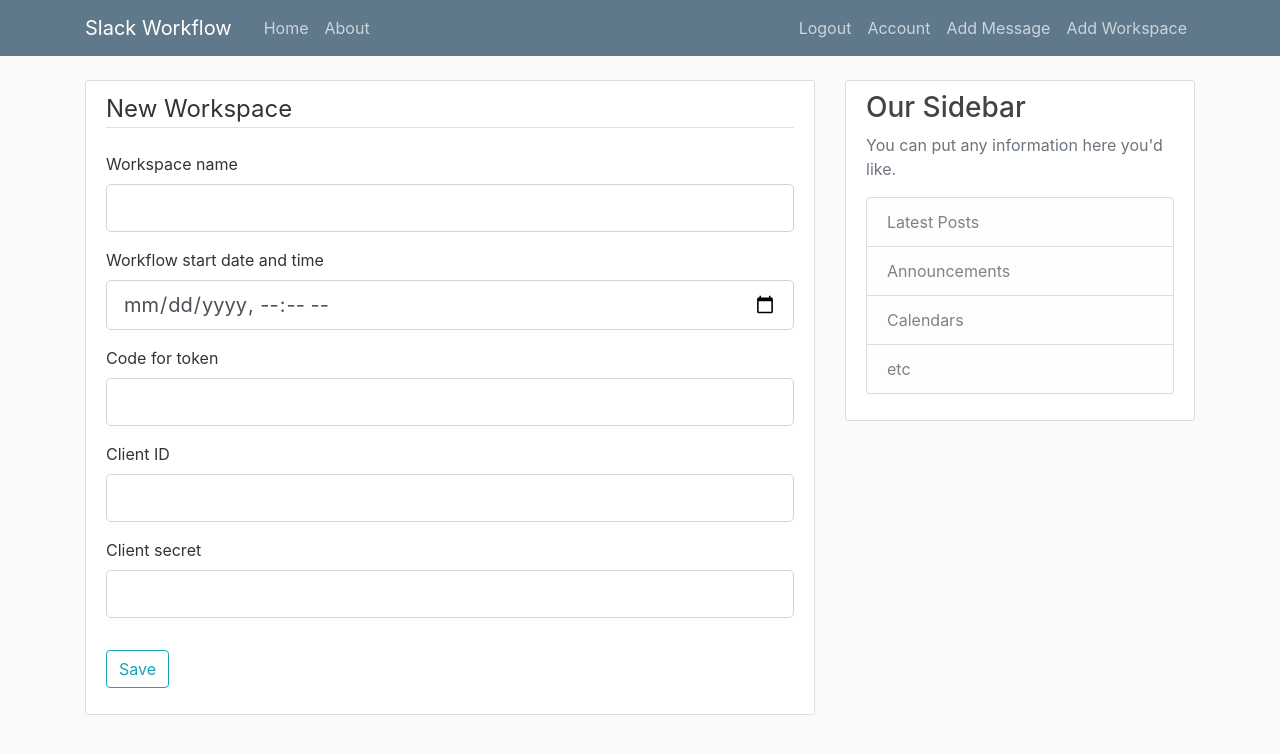
After one commit to nirbarazida/slack-funnel, a Flask app: page /AddWorkspace in a window 1280 px wide. The commit adds this page. Shown: the top 754 px of the page. Run offline with Flask 2, Linux system fonts and the light colour scheme; the visitor is signed in with stand-in values (Sample User, id 1); some libraries are stand-ins or nearby versions.

Commit message:
Add workspace from UI

```diff
--- a/slack_workflow_app/routes_and_forms/forms.py
+++ b/slack_workflow_app/routes_and_forms/forms.py
@@ -1,9 +1,14 @@
 from flask_wtf import FlaskForm
 from wtforms import StringField, PasswordField, SubmitField, BooleanField, TextAreaField
 from wtforms.validators import DataRequired, Length, Email, EqualTo, optional, ValidationError
-from slack_workflow_app.database.schema import UserTable, Workspace, Workflow, WorkflowMessage, Message, WorkspaceMessage
+from slack_workflow_app.database.schema import UserTable, Workspace, Workflow, WorkflowMessage, Message, \
+    WorkspaceMessage
+from wtforms.fields.html5 import DateTimeLocalField
+from datetime import datetime
+from slack_workflow_app.const import DATE_TIME_FORMAT_FORM
 
-#todo: add validate step to all relevent forms - add step
+
+# todo: add validate step to all relevent forms - add step
 
 
 class RegistrationForm(FlaskForm):
@@ -35,17 +40,36 @@
     submit = SubmitField('Login')
 
 
-class NewMessageForm(FlaskForm): #todo: add channel and direct_user_email
+class NewMessageForm(FlaskForm):  # todo: validate that one of the channel/ direct_user_id exists
     message_name = StringField('Message name', validators=[DataRequired(), Length(min=2, max=30)])
     message = TextAreaField('Message', validators=[DataRequired(), Length(min=2, max=2000)])
+    channel = StringField('Channel name')
+    direct_user_id = StringField('User ID (Direct message)')
+
     submit = SubmitField('Save')
 
     def validate_message_name(self, message_name):
         user = Message.query.filter_by(name=message_name.data).first()
         if user:
-            raise ValidationError('That name is taken. Please choose a different one.')
+            raise ValidationError('That name is taken. Please choose a different name.')
 
     def validate_message(self, message):
         message = Message.query.filter_by(message=message.data).first()
         if message:
-            raise ValidationError(f'This message exists in the data base under the name - "{message.name}"')
+            raise ValidationError(
+                f'This message exists in the data base under the name - "{message.name} with id {message.id}"')
+
+
+class NewMWorkspaceForm(FlaskForm):
+    workspace_name = StringField('Workspace name', validators=[DataRequired(), Length(min=2, max=30)])
+    start_date = DateTimeLocalField('Workflow start date and time', format=DATE_TIME_FORMAT_FORM,
+                                    validators=[DataRequired()])
+    code_for_token = StringField('Code for token',validators=[DataRequired()])
+    client_id = StringField('Client ID')
+    client_secret = StringField('Client secret')
+    submit = SubmitField('Save')
+
+    def validate_workspace_name(self, workspace_name):
+        workspace = Workspace.query.filter_by(name=workspace_name.data).first()
+        if workspace:
+            raise ValidationError('That name is taken. Please choose a different name for the workspace.')
--- a/slack_workflow_app/routes_and_forms/routes.py
+++ b/slack_workflow_app/routes_and_forms/routes.py
@@ -1,30 +1,21 @@
 from flask import render_template, url_for, flash, redirect, request, jsonify
-from slack_workflow_app.routes_and_forms.forms import RegistrationForm, LoginForm, NewMessageForm
+from slack_workflow_app.routes_and_forms.forms import RegistrationForm, LoginForm, NewMessageForm, NewMWorkspaceForm
 from slack_workflow_app import app, db, bcrypt
 from slack_workflow_app.database.schema import UserTable, Workspace, Workflow, WorkflowMessage, Message, \
     WorkspaceMessage
 from flask_login import login_user, current_user, logout_user, login_required
 from datetime import datetime, timedelta
 from functools import wraps
+from slack_workflow_app.const import DATE_TIME_FORMAT_FORM, DATE_TIME_FORMAT_DB,posts
+from slack_sdk import WebClient, errors
+from slack_workflow_app.secret_const import CLIENT_ID, CLIENT_SECRET
+import json
 
 # todo: use bcrypt for the tokens
 # todo: add login_required to relevent pages
 
 
-posts = [
-    {
-        'author': 'Corey Schafer',
-        'title': 'Blog Post 1',
-        'content': 'First post content',
-        'date_posted': 'April 20, 2018'
-    },
-    {
-        'author': 'Jane Doe',
-        'title': 'Blog Post 2',
-        'content': 'Second post content',
-        'date_posted': 'April 21, 2018'
-    }
-]
+
 
 
 @app.route("/")
@@ -82,7 +73,7 @@
     return render_template('account/account.html', title='Account')
 
 
-@app.route("/add_message", methods=['GET', 'POST'])
+@app.route("/AddMessage", methods=['GET', 'POST'])
 @login_required
 def add_message():  # todo: add channel and direct_user_email
     form = NewMessageForm()
@@ -92,187 +83,52 @@
         db.session.commit()
         flash('Your message has been created!', 'success')
         return redirect(url_for('home'))
-    return render_template('add_message/add_message.html', title='New Message', form=form, legend='New Message')
+    return render_template('AddMessage/AddMessage.html', title='New Message', form=form, legend='New Message')
 
 
-############# API ###############
-
-def api_auth(f):
-    @wraps(f)
-    def decorated(*args, **kwargs):
-        auth = request.authorization
-
-        if auth:
-            user = UserTable.query.filter_by(username=auth.username).first()
-            if user and bcrypt.check_password_hash(user.password, auth.password):
-                return f(*args, **kwargs)
-
-        return 'Could not verify your login information. Please add auth=(username, password) to your request'
-
-    return decorated
+def convert_slack_sdk_to_json(response):
+    # todo BUG: slack-sdk has a bug that the error retunns an object and not a jsom
+    return response[response.index("{"): response.rfind("}") + 1].replace("'", '"').lower().replace("none","null")
 
 
-def validate_add_message_request(request):  # todo: Simon can it be done cleaner?
-    """Validation function for the API request"""
+def extract_token(code, client_id, client_secret):  # todo: save the client & client_secret on diffrent table
 
-    message_json = request.get_json()
-    # Workflow name exist in DB
+    client = WebClient()
 
-    if Message.query.filter_by(name=message_json["message_name"]).first():
-        return {"status": False, "message": "Message name already exist in the database"}
-
-    if Message.query.filter_by(message=message_json["message_text"]).first():
-        return {"status": False, "message": "Message content already exist in the database"}
-
-    return {"status": True}
+    try:
+        response = client.oauth_v2_access(
+            code=code,
+            client_id=client_id,
+            client_secret=client_secret)
+        return json.loads(convert_slack_sdk_to_json(str(response)))
+    except errors.SlackApiError as e:
+        return json.loads(convert_slack_sdk_to_json(str(e)))
 
 
-@app.route("/api/add_message", methods=['POST'])
-@api_auth
-def add_message_api():
-    input_validation = validate_add_message_request(request)
+@app.route("/AddWorkspace", methods=['GET', 'POST'])
+@login_required
+def add_workspace():
+    form = NewMWorkspaceForm()
+    if form.validate_on_submit():
+        # datetime.strptime(format_start_date_str, DATE_TIME_FORMAT_DB)
 
-    if input_validation["status"] == False:
-        return input_validation["message"]
+        # format_start_date_str = form.start_date.data.strftime(
+        #     DATE_TIME_FORMAT_DB)  # todo BUG: due to bag - When sending the form it doesn't recognize any other format than "%Y-%m-%dT%H:%M", but this format gives errors wit SQL alchemy so I convet it back to the DB format
+        client_id = form.client_id.data if form.client_id.data else CLIENT_ID
+        client_secret = form.client_secret.data if form.client_id.data else CLIENT_SECRET
 
-    if request.is_json:
-        message_json = request.get_json()
-        user = UserTable.query.filter_by(username=request.authorization.username).first()
-        if "channel" in message_json:
-            message = Message(name=message_json["message_name"], message=message_json["message_text"],
-                              created_by=user.id, channel=message_json["channel"])
-        else:
-            message = Message(name=message_json["message_name"], message=message_json["message_text"],
-                              created_by=user.id, direct_user_email=message_json["direct_user_email"])
-        db.session.add(message)
-        db.session.commit()
+        response = extract_token(form.code_for_token.data, client_id, client_secret)
 
-        message_id = Message.query.filter_by(name=message_json["message_name"]).first().id
+        if not response["ok"]:
+            flash(f'{response["error"]}', 'danger')
+            return redirect(url_for('add_workspace'))
 
-        return f"Message created successfully. It's id is: {message_id}"
+        workspace = Workspace(name=form.workspace_name.data,
+                              start_date=form.start_date.data, token=response["authed_user"]["access_token"],
+                              created_by=current_user.id)
 
-    else:
-        return f"Please add a proper json with message_name, message_text"
-
-
-def validate_add_workflow_request(request):  # todo: Simon can it be done cleaner?
-    """Validation function for the API request"""
-
-    workflow_json = request.get_json()
-    # Workflow name exist in DB
-
-    if Workflow.query.filter_by(name=workflow_json["workflow_name"]).first():
-        return {"status": False, "message": "workflow name already exist in the database"}
-
-    # Workflow id doesn't exist in DB
-    for message in workflow_json['workflow_messages']:
-        if Message.query.filter_by(id=message['message_id']).first() is None:
-            return {"status": False, "message": "message doesn't exist in the database"}
-
-    return {"status": True}
-
-
-@app.route("/api/add_workflow", methods=['GET', 'POST'])
-@api_auth
-def add_workflow():
-    """
-    import requests
-    workflow = {"workflow_name": "Omdena basic 5",
-                "workflow_messages":
-                                    [{"message_id": 1, "time_from_start_days": 5, "time_from_start_hours": 1},
-                                     {"message_id": 2, "time_from_start_days": 7, "time_from_start_hours": 0}]}
-
-    resp = requests.post("http://127.0.0.1:5000/add_workflow/api", json=workflow,auth=('nir@dagshub.com', '123'))
-    print(str(resp.content))
-    """
-    input_validation = validate_add_workflow_request(request)
-
-    if input_validation["status"] == False:
-        return input_validation["message"]
-
-    if request.is_json:
-        user = UserTable.query.filter_by(username=request.authorization.username).first()
-
-        workflow_json = request.get_json()
-        workflow = Workflow(name=workflow_json["workflow_name"],
-                            created_by=user.id)
-        db.session.add(workflow)
-        db.session.commit()
-
-        workflow_id = Workflow.query.filter_by(name=workflow_json["workflow_name"]).first().id
-
-        for message in workflow_json['workflow_messages']:
-            workflowmessage = WorkflowMessage(workflow_id=workflow_id, message_id=message['message_id'],
-                                              time_from_start_days=message['time_from_start_days'],
-                                              time_from_start_hours=message['time_from_start_hours'])
-            db.session.add(workflowmessage)
-            db.session.commit()
-
-        return f"Workflow created successfully. It's id is: {workflow_id}"
-    else:
-        return redirect(url_for('home'))  # todo: show informative message before redirect
-
-
-def validate_add_workspace_request(request):  # todo: Simon can it be done cleaner?
-    """Validation function for the API request"""
-
-    workspace_json = request.get_json()
-    # Workflow name exist in DB
-
-    if Workspace.query.filter_by(name=workspace_json["workspace_name"]).first():
-        return {"status": False, "message": "workspace name already exist in the database"}
-
-    if Workflow.query.filter_by(id=workspace_json["workflow_id"]).first() is None:
-        return {"status": False, "message": "workflow id doesn't exist in the database"}
-
-    return {"status": True}
-
-
-def create_workspace_messages(workspace_id, start_time, workflow_id):
-    workflow_messages = WorkflowMessage.query.filter_by(workflow_id=workflow_id)
-
-    for workflow_message in workflow_messages:
-
-        execute_time = start_time + timedelta(days=workflow_message.time_from_start_days,
-                                              hours=workflow_message.time_from_start_hours)
-
-        if execute_time + timedelta(minutes=1) < datetime.utcnow():
-            # todo: add logic role
-            print("You want to set a message before the current time?")
-        else:
-            workspace_message = WorkspaceMessage(time_utc=execute_time, status=0,
-                                                 workspace_id=workspace_id, message_id=workflow_message.id,
-                                                 workflow_message_id=workflow_message.id)  # todo check status =0 and not False
-            print(workspace_message)
-            db.session.add(workspace_message)
-            db.session.commit()
-
-
-@app.route("/api/add_workspace", methods=['GET', 'POST'])
-@api_auth
-def add_workspace():
-    """
-    {"workspace_name":"", "start_date":"%d/%m/%y %H:%M","token":"",workflow_id:""}
-    :return:
-    """
-    input_validation = validate_add_workspace_request(request)
-
-    if input_validation["status"] == False:
-        return input_validation["message"]
-
-    if request.is_json:
-        user = UserTable.query.filter_by(username=request.authorization.username).first()
-        workspace_json = request.get_json()
-        workspace_start_time = datetime.strptime(workspace_json["start_date"], '%d/%m/%y %H:%M')
-        workspace = Workspace(name=workspace_json["workspace_name"],
-                              start_date=workspace_start_time,
-                              token=workspace_json["token"],
-                              created_by=user.id)  # todo: Guy encrypt token
         db.session.add(workspace)
         db.session.commit()
-
-        workspace_id = Workspace.query.filter_by(name=workspace_json["workspace_name"]).first().id
-
-        create_workspace_messages(workspace_id, workspace_start_time, workspace_json["workflow_id"])
-
-        return f"Workspace created successfully. It's id is: {workspace_id}, and it's messages id are"  # todo: change
+        flash('The workspace has been created!', 'success')
+        return redirect(url_for('home'))
+    return render_template('AddWorkspace/AddWorkspace.html', title='New Workspace', form=form, legend='New Workspace')
--- /dev/null
+++ b/slack_workflow_app/templates/AddWorkspace/AddWorkspace.html
@@ -0,0 +1,86 @@
+{% extends "layout.html" %}
+{% block content %}
+<div class="content-section">
+    <form method="POST" action="">
+        {{ form.hidden_tag() }}
+        <fieldset class="form-group">
+            <legend class="border-bottom mb-4">{{ legend }}</legend>
+
+            <div class="form-group">
+                {{ form.workspace_name.label(class="form-control-label") }}
+                {% if form.workspace_name.errors %}
+                    {{ form.workspace_name(class="form-control form-control-lg is-invalid") }}
+                    <div class="invalid-feedback">
+                        {% for error in form.workspace_name.errors %}
+                            <span>{{ error }}</span>
+                        {% endfor %}
+                    </div>
+                {% else %}
+                    {{ form.workspace_name(class="form-control form-control-lg") }}
+                {% endif %}
+            </div>
+
+
+            <div class="form-group">
+                {{ form.start_date.label(class="form-control-label") }}
+                {% if form.start_date.errors %}
+                    {{ form.start_date(class="form-control form-control-lg is-invalid") }}
+                    <div class="invalid-feedback">
+                        {% for error in form.start_date.errors %}
+                            <span>{{ error }}</span>
+                        {% endfor %}
+                    </div>
+                {% else %}
+                    {{ form.start_date(class="form-control form-control-lg") }}
+                {% endif %}
+            </div>
+
+            <div class="form-group">
+                {{ form.code_for_token.label(class="form-control-label") }}
+                {% if form.code_for_token.errors %}
+                    {{ form.code_for_token(class="form-control form-control-lg is-invalid") }}
+                    <div class="invalid-feedback">
+                        {% for error in form.code_for_token.errors %}
+                            <span>{{ error }}</span>
+                        {% endfor %}
+                    </div>
+                {% else %}
+                    {{ form.code_for_token(class="form-control form-control-lg") }}
+                {% endif %}
+            </div>
+
+            <div class="form-group">
+                {{ form.client_id.label(class="form-control-label") }}
+                {% if form.client_id.errors %}
+                    {{ form.client_id(class="form-control form-control-lg is-invalid") }}
+                    <div class="invalid-feedback">
+                        {% for error in form.client_id.errors %}
+                            <span>{{ error }}</span>
+                        {% endfor %}
+                    </div>
+                {% else %}
+                    {{ form.client_id(class="form-control form-control-lg") }}
+                {% endif %}
+            </div>
+
+            <div class="form-group">
+                {{ form.client_secret.label(class="form-control-label") }}
+                {% if form.client_secret.errors %}
+                    {{ form.client_secret(class="form-control form-control-lg is-invalid") }}
+                    <div class="invalid-feedback">
+                        {% for error in form.client_secret.errors %}
+                            <span>{{ error }}</span>
+                        {% endfor %}
+                    </div>
+                {% else %}
+                    {{ form.client_secret(class="form-control form-control-lg") }}
+                {% endif %}
+            </div>
+
+        </fieldset>
+        <div class="form-group">
+            {{ form.submit(class="btn btn-outline-info") }}
+        </div>
+    </form>
+</div>
+{% endblock content %}
--- a/slack_workflow_app/templates/layout.html
+++ b/slack_workflow_app/templates/layout.html
@@ -35,6 +35,7 @@
                 <a class="nav-item nav-link" href="{{ url_for('logout') }}">Logout</a>
                 <a class="nav-item nav-link" href="{{ url_for('account') }}">Account</a>
                 <a class="nav-item nav-link" href="{{ url_for('add_message') }}">Add Message</a>
+                <a class="nav-item nav-link" href="{{ url_for('add_workspace') }}">Add Workspace</a>
               {% else %}
                 <a class="nav-item nav-link" href="{{ url_for('login') }}">Login</a>
                 <a class="nav-item nav-link" href="{{ url_for('register') }}">Register</a>
```
Also changed, not shown: slack_workflow_app/__init__.py (+5 -4 lines), slack_workflow_app/const.py (+19 -1 lines), slack_workflow_app/database/schema.py (+6 -4 lines), slack_workflow_app/routes_and_forms/api_routes.py (added, +193 -0 lines), slack_workflow_app/templates/AddMessage/AddMessage.html (renamed from slack_workflow_app/templates/add_message/add_message.html, +31 -0 lines), 1 other file.
